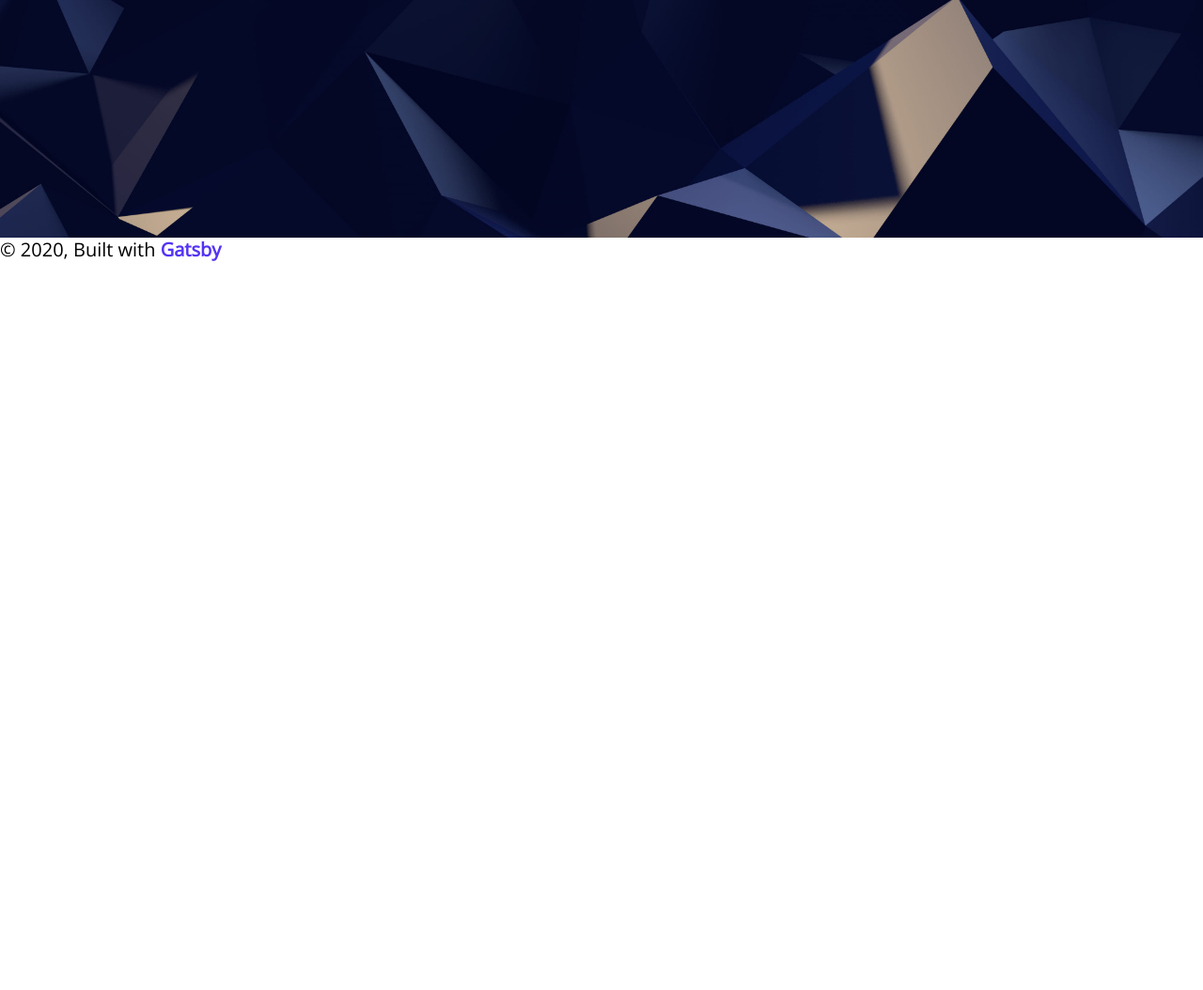
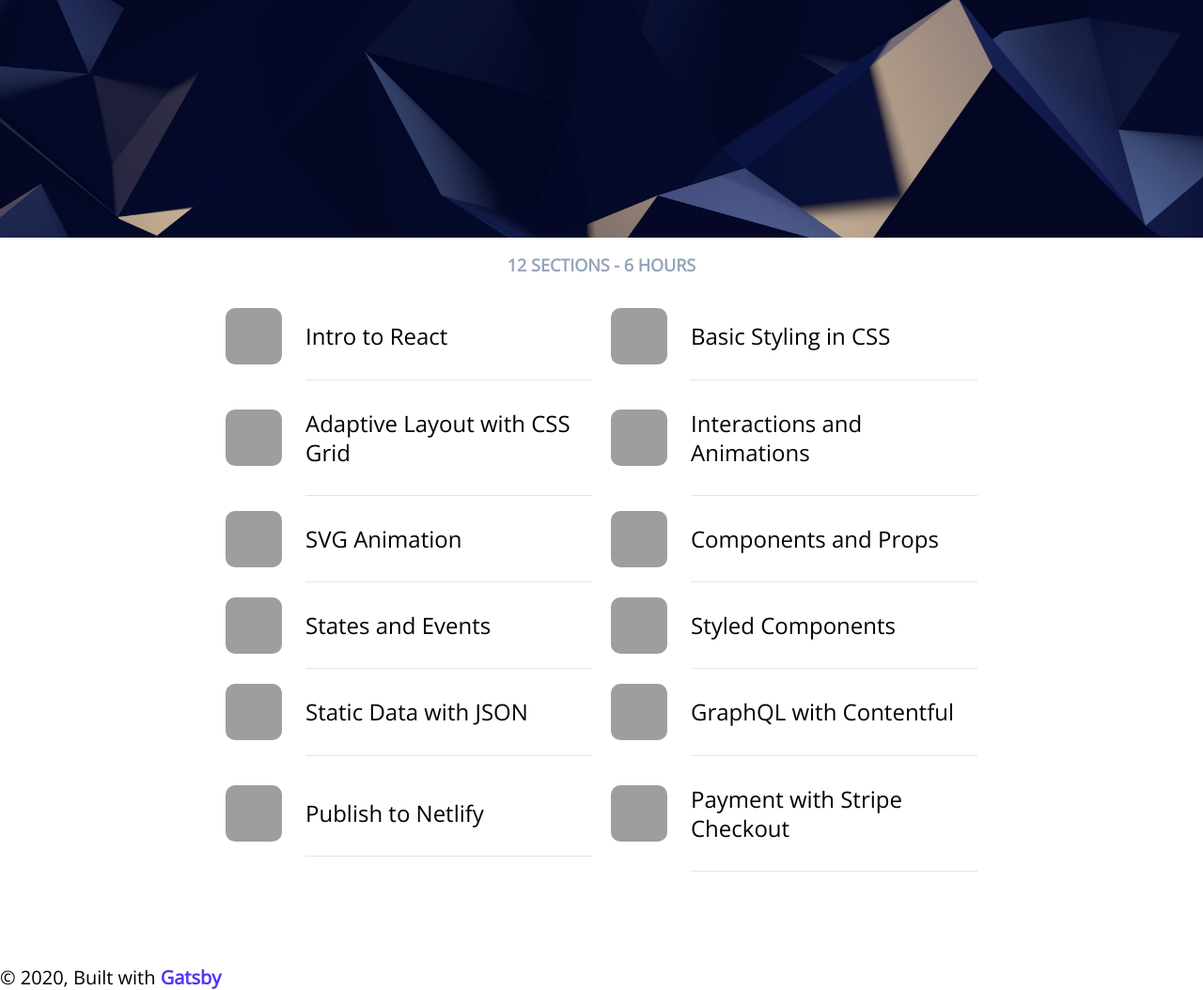
Before and after one commit to abubaker-cs/my-react-app, a Gatsby site: page / in a window 1280 px wide. Shown: the part 2203-3257 px from the top of the page at 94% size. Before the commit the page ends 2482 px from the top, so only its background shows below. Built offline with nearby package versions, Linux system fonts and the light colour scheme; Gatsby itself is replaced by a stand-in of ours; grey boxes are pictures that could not be loaded.

Commit message:
Imported DATA through local JSON File and Remote Images

```diff
--- /dev/null
+++ b/src/components/Cell.js
@@ -0,0 +1,33 @@
+import React from 'react'
+import styled from 'styled-components'
+
+const CellGroup = styled.div`
+    display: grid;
+    grid-template-columns: 60px auto;
+    grid-gap: 25px;
+    align-items: center;
+`
+
+const CellImage = styled.div`
+    width: 60px;
+    height: 60px;
+    background: black;
+    border-radius: 10px;
+    background-image: url(${props => props.image});
+    background-size: 60px;
+`
+
+const CellTitle = styled.div`
+    font-size: 24px;
+    border-bottom: 1px solid rgba(0,0,0, 0.1);
+    padding: 30px 0;
+`
+
+const Cell = props => (
+    <CellGroup>
+        <CellImage image={props.image}></CellImage>
+        <CellTitle>{props.title}</CellTitle>
+    </CellGroup>
+)
+
+export default Cell
--- a/src/pages/index.js
+++ b/src/pages/index.js
@@ -8,6 +8,32 @@
 import Card from "../components/card"
 import Section from "../components/section"
 import Wave from "../components/wave"
+import Cell from "../components/Cell"
+import staticdata from "../staticdata.json"
+import styled from 'styled-components'
+
+
+const SectionCaption = styled.p`
+  font-weight: 600;
+  font-size: 18px;
+  text-transform: uppercase;
+  text-align: center;
+  color: #94A4BA;
+`
+
+const SectionCellGroup = styled.div`
+    max-width: 800px;
+    margin: 0 auto 100px;
+    display: grid;
+    grid-template-columns: repeat(2, 1fr);
+    grid-column-gap: 20px;
+    padding: 0 20px;
+
+    @media (max-width: 800px) {
+      grid-template-columns: repeat(1, 1fr);
+    }
+`
+
 
 const IndexPage = () => (
   <Layout>
@@ -81,6 +107,18 @@
       text="Learn how to build a modern site using React and the most efficient libraries to get your site/product online. Grid CSS, animations, interactions, dynamic data with Contentful and deploying your site with Netlify."
     />
 
+    <SectionCaption>
+      12 sections - 6 hours
+    </SectionCaption>
+    <SectionCellGroup>
+      {staticdata.cells.map(cell => (
+        <Cell
+          title={cell.title}
+          image={cell.image}
+        />
+      ))}
+    </SectionCellGroup>
+
   </Layout>
 )
 
--- /dev/null
+++ b/src/staticdata.json
@@ -0,0 +1,52 @@
+{
+    "cells": [
+        {
+            "title": "Intro to React",
+            "image": "https://cl.ly/0Q1n3K431Y1S/download/logo-react-small.png"
+        },
+		{
+			"title": "Basic Styling in CSS",
+			"image": "https://cl.ly/1U1F170x3D0L/download/logo-react-small.png"
+		},
+		{
+			"title": "Adaptive Layout with CSS Grid",
+			"image": "https://cl.ly/1U1F170x3D0L/download/logo-react-small.png"
+		},
+		{
+			"title": "Interactions and Animations",
+			"image": "https://cl.ly/1U1F170x3D0L/download/logo-react-small.png"
+		},
+		{
+			"title": "SVG Animation",
+			"image": "https://cl.ly/1U1F170x3D0L/download/logo-react-small.png"
+		},
+		{
+			"title": "Components and Props",
+			"image": "https://cl.ly/1U1F170x3D0L/download/logo-react-small.png"
+		},
+		{
+			"title": "States and Events",
+			"image": "https://cl.ly/1U1F170x3D0L/download/logo-react-small.png"
+		},
+		{
+			"title": "Styled Components",
+			"image": "https://cl.ly/1U1F170x3D0L/download/logo-react-small.png"
+		},
+		{
+			"title": "Static Data with JSON",
+			"image": "https://cl.ly/1U1F170x3D0L/download/logo-react-small.png"
+		},
+		{
+			"title": "GraphQL with Contentful",
+			"image": "https://cl.ly/1U1F170x3D0L/download/logo-react-small.png"
+		},
+		{
+			"title": "Publish to Netlify",
+			"image": "https://cl.ly/1U1F170x3D0L/download/logo-react-small.png"
+		},
+		{
+			"title": "Payment with Stripe Checkout",
+			"image": "https://cl.ly/1U1F170x3D0L/download/logo-react-small.png"
+		}
+    ]
+}
```
